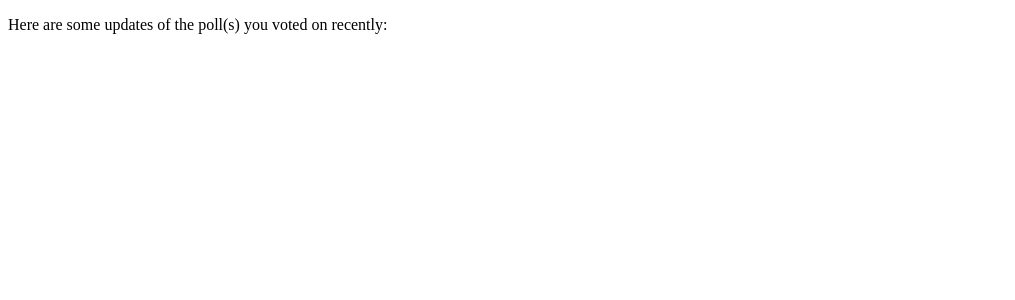
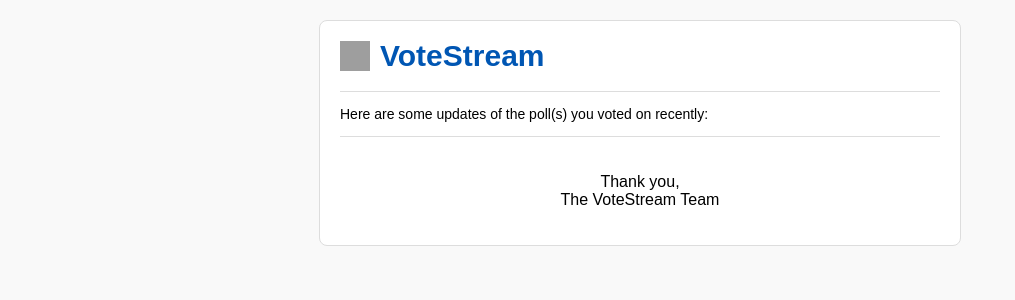
Before and after one commit to munazzaShahzad/Polls-App_Django-DRF, a Django app: template polls/templates/polls/poll_results_email.html in a window 1280 px wide. Shown: the top 300 px of the page, without its empty margins (0-1015 px from the left). Run offline with Django 4.2, Linux system fonts and the light colour scheme; the template is opened without the code that fills it, so the values that code supplies are empty; grey boxes are pictures that could not be loaded.

Commit message:
added css style to email for poll result updates

```diff
--- a/polls/templates/polls/poll_results_email.html
+++ b/polls/templates/polls/poll_results_email.html
@@ -2,19 +2,111 @@
 <html>
 <head>
     <title>Poll Results</title>
+    <style>
+        body {
+            font-family: Arial, sans-serif;
+            background-color: #f9f9f9;
+            margin: 0;
+            padding: 0;
+        }
+
+        .email-container {
+            max-width: 600px;
+            margin: 20px auto;
+            padding: 20px;
+            background-color: #ffffff;
+            border-radius: 8px;
+            border: 1px solid #ddd;
+        }
+
+        .header {
+            display: flex;
+            align-items: center; /* Align vertically */
+            padding-bottom: 20px;
+            border-bottom: 1px solid #ddd;
+        }
+
+        .header img {
+            height: 30px;
+            width: 30px;
+        }
+
+        .header h1 {
+            font-size: 30px;
+            color: #0056b3;
+            margin: 0;
+            padding-left: 10px;
+            line-height: 1;
+        }
+
+        .content p {
+            font-size: 14px;
+        }
+
+        .poll-item {
+            padding: 15px;
+            border-radius: 4px;
+            border: 1px solid #ddd;
+            margin: 10px;
+        }
+
+        .poll-item h2 {
+            font-size: 20px;
+            margin: 0 0 10px;
+        }
+
+        .poll-item p {
+            margin: 5px 0;
+            font-size: 14px;
+        }
+
+        .poll-item span {
+            color: #14960f;
+        }
+
+        .poll-item ul {
+            padding-left: 16px;
+            list-style-type: disc;
+        }
+
+        .poll-item ul li {
+            margin-bottom: 5px;
+            font-size: 14px;
+        }
+
+        .footer {
+            text-align: center;
+            font-size: 16px;
+            padding-top: 20px;
+            border-top: 1px solid #ddd;
+        }
+    </style>
 </head>
 <body>
+    <div class="email-container">
+        <div class="header">
+            <img src="https://drive.google.com/uc?export=view&id=1L_LX5YHSlUhAVzm0VurWPy89Mx8DUgjl" alt="VoteStream Logo">
+            <h1>VoteStream</h1>
+        </div>
+        <div class="content">
             <p>Here are some updates of the poll(s) you voted on recently:</p>
             {% for poll in polls %}
+                <div class="poll-item">
                     <h2>Poll: {{ poll.title }}</h2>
-        <p>Question: {{ poll.question }}</p>
-        <p>Top Choice: {{ poll.top_choice.choice_text }} with {{ poll.top_choice.vote_count }} votes</p>
+                    <p>{{ poll.question }}</p>
+                    <p><span>Top Choice:</span> {{ poll.top_choice.choice_text }} with {{ poll.top_choice.vote_count }} votes</p>
                     <p>Choices:</p>
                     <ul>
                         {% for choice in poll.choices.all %}
                             <li>{{ choice.choice_text }}</li>
                         {% endfor %}
                     </ul>
+                </div>
             {% endfor %}
+        </div>
+        <div class="footer">
+            <p>Thank you,<br>The VoteStream Team</p>
+        </div>
+    </div>
 </body>
 </html>
```
Lines whose indentation alone changed are shown as unchanged.
